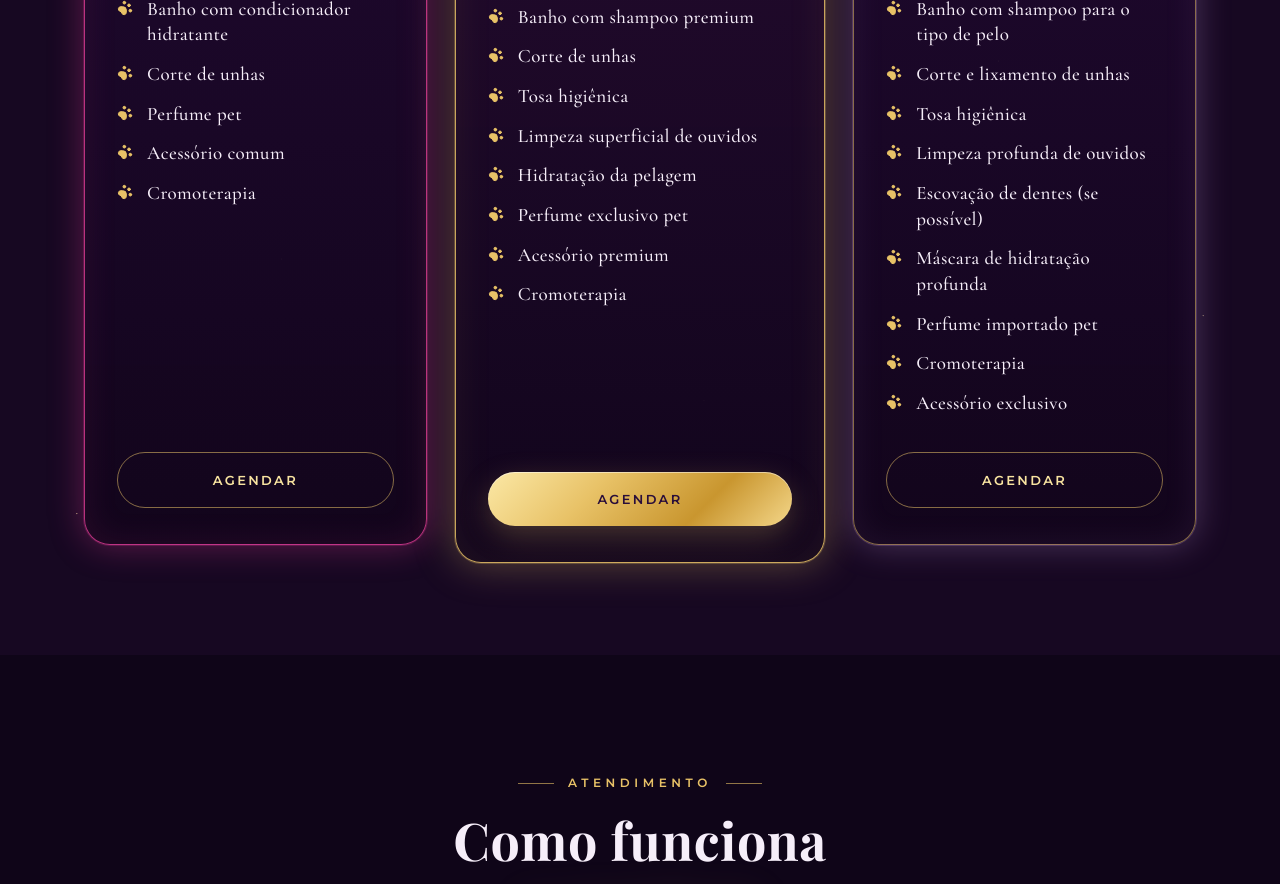
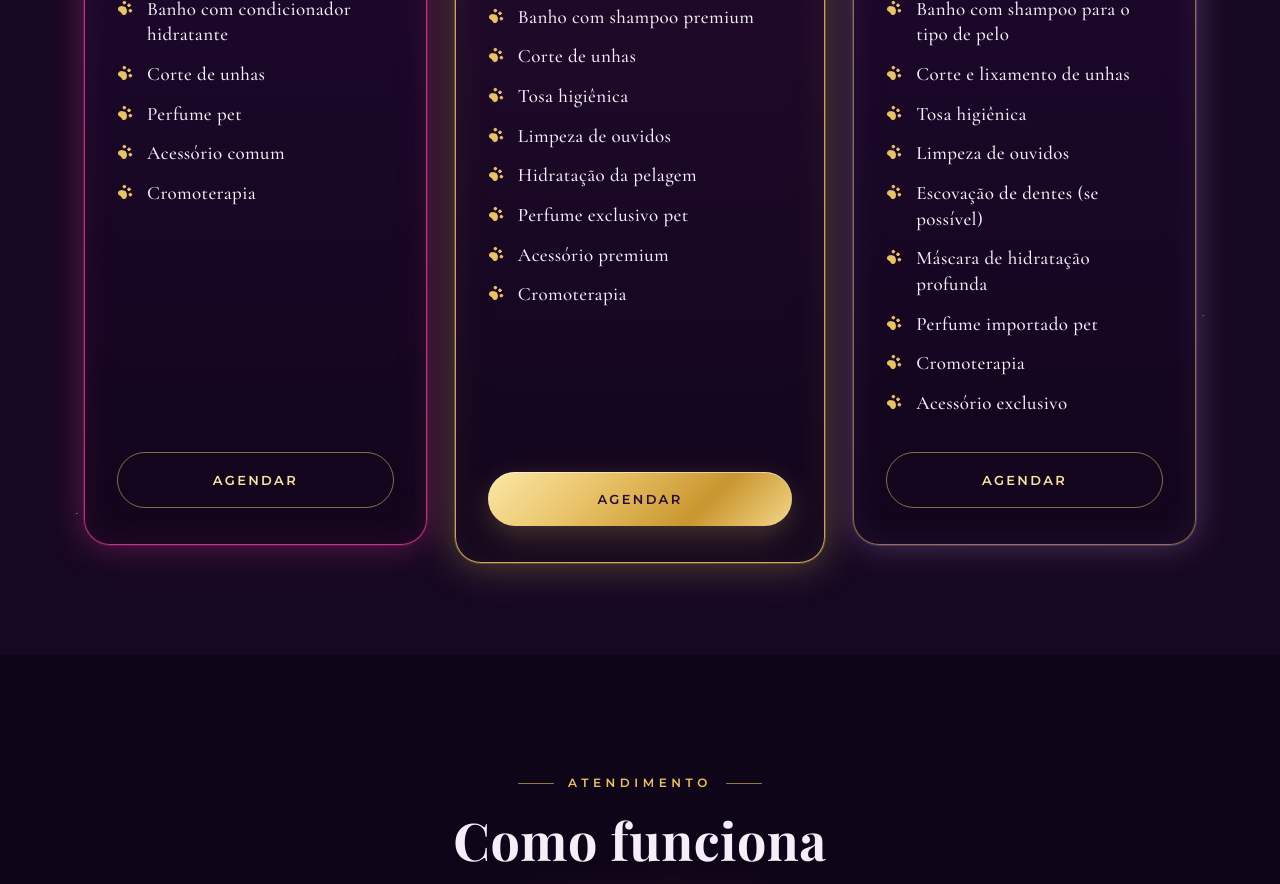
Before and after one commit to lucasblopes2205-code/site-espacopet, a React (Vite) app: page / in a window 1280 px wide. Shown: the part 3320-4204 px from the top of the page. Built offline with nearby package versions, Linux system fonts and the light colour scheme.

Commit message:
servicos: padroniza limpeza de ouvidos
Co-Authored-By: Claude Opus 5.5 <noreply@anthropic.com>

```diff
--- a/src/components/Services.jsx
+++ b/src/components/Services.jsx
@@ -26,7 +26,7 @@ const services = [
       'Banho com shampoo premium',
       'Corte de unhas',
       'Tosa higiênica',
-      'Limpeza superficial de ouvidos',
+      'Limpeza de ouvidos',
       'Hidratação da pelagem',
       'Perfume exclusivo pet',
       'Acessório premium',
@@ -42,7 +42,7 @@ const services = [
       'Banho com shampoo para o tipo de pelo',
       'Corte e lixamento de unhas',
       'Tosa higiênica',
-      'Limpeza profunda de ouvidos',
+      'Limpeza de ouvidos',
       'Escovação de dentes (se possível)',
       'Máscara de hidratação profunda',
       'Perfume importado pet',
```
